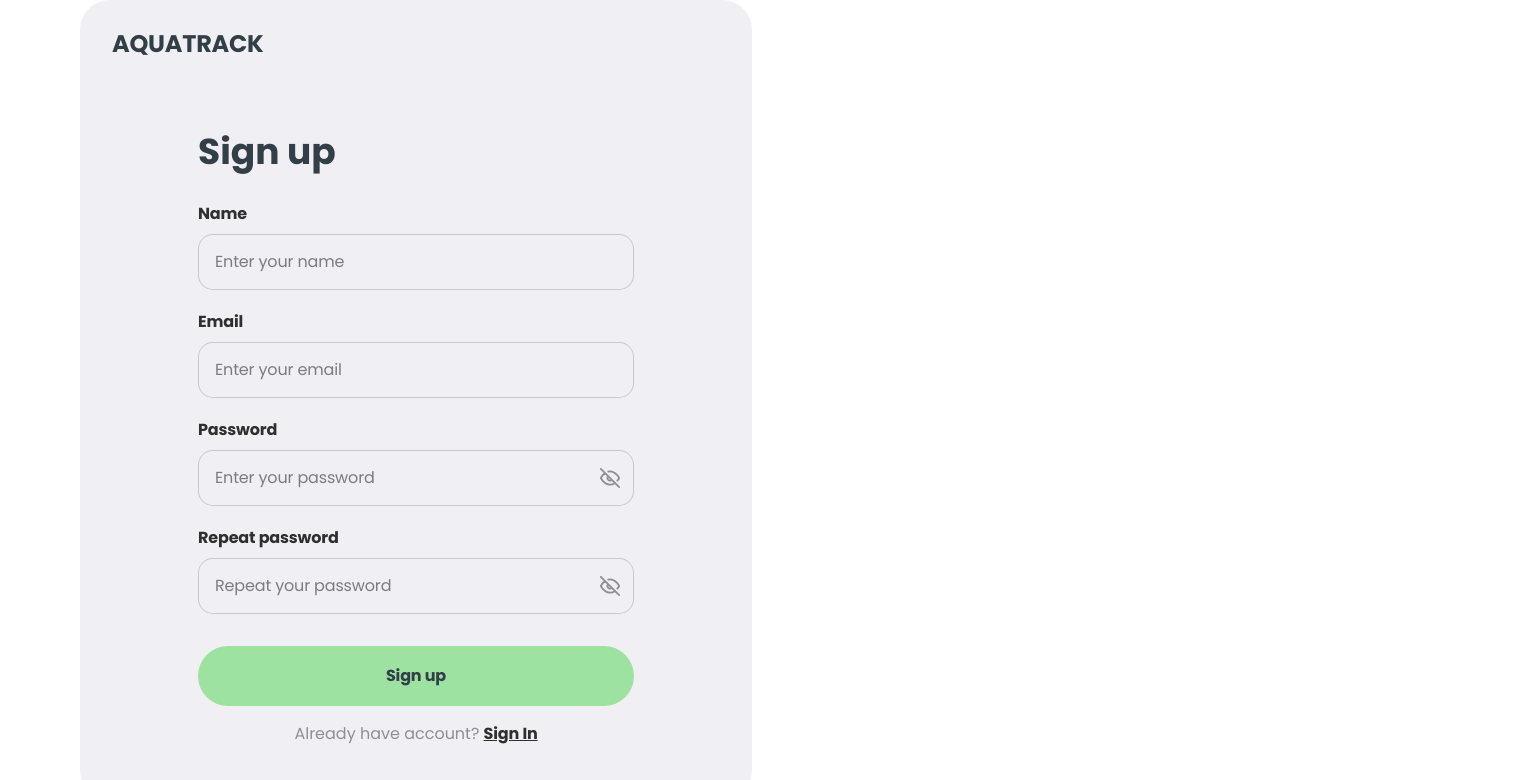
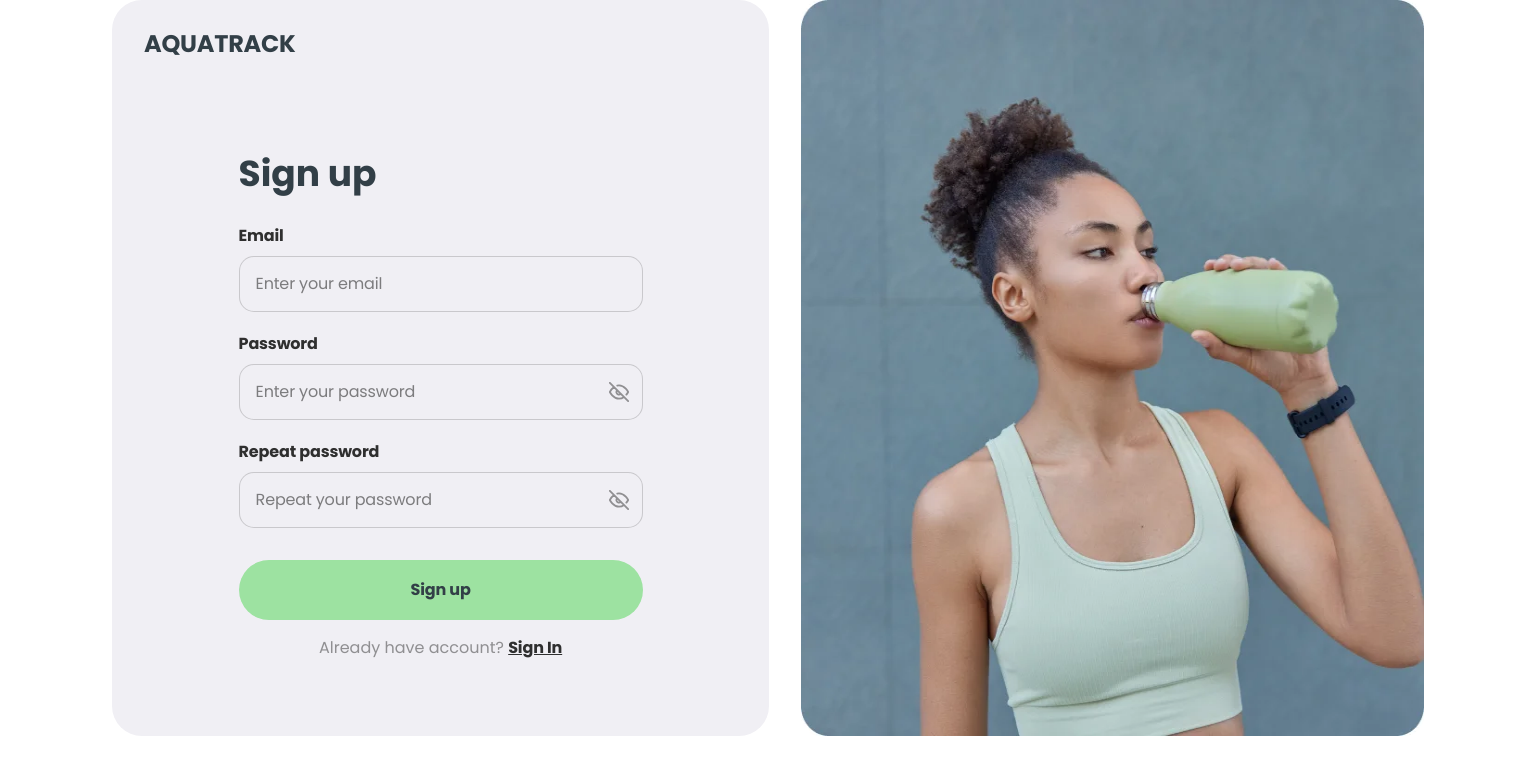
Before and after one commit to VolodymyrKozel/aqua-tracker-project-2, a React (Vite) app: page /signup in a window 1536 px wide. Shown: the top 780 px of the page. Built offline with nearby package versions, Linux system fonts and the light colour scheme.

Commit message:
Updating SignIn/SignUpStyles

```diff
--- a/src/components/AdvantagesSection/AdvantagesSection.module.css
+++ b/src/components/AdvantagesSection/AdvantagesSection.module.css
@@ -5,7 +5,7 @@
 
 .picture {
   width: 100%;
-  height: auto;
+  height: 736px;
   border-radius: 20px;
 }
 
--- a/src/components/SignInForm/SignInForm.module.css
+++ b/src/components/SignInForm/SignInForm.module.css
@@ -3,7 +3,7 @@
   border-radius: 30px;
   padding: 24px 16px;
   width: 343px;
-  height: 100vh;
+  height: 780px;
   min-height: 736px;
   background-color: var(--background-white);
 }
@@ -81,7 +81,8 @@
 @media screen and (min-width: 768px) {
   .container {
     padding: 32px;
-    width: 672px;
+    width: 704px;
+    height: 960px;
   }
   .formContainer {
     width: 436px;
--- a/src/components/SignUpForm/SignUpForm.jsx
+++ b/src/components/SignUpForm/SignUpForm.jsx
@@ -18,7 +18,7 @@ import Icon from '../shared/Icon/Icon';
 import { useToggle } from '../../hooks/useToggle';
 
 const SignUpForm = () => {
-  const nameId = useId();
+  // const nameId = useId();
   const emailId = useId();
   const passwordId = useId();
   const repeatPasswordId = useId();
@@ -37,7 +37,7 @@ const SignUpForm = () => {
     resolver: yupResolver(registerUserSchema),
     mode: 'onChange',
     defaultValues: {
-      name: '',
+      // name: '',
       email: '',
       password: '',
       repeatPassword: '',
@@ -57,7 +57,7 @@ const SignUpForm = () => {
         <div className={css.formContainer}>
           <h1 className={css.title}>Sign up</h1>
           <form className={css.form} onSubmit={handleSubmit(onSubmit)}>
-            <Label htmlFor={nameId}>Name</Label>
+            {/* <Label htmlFor={nameId}>Name</Label>
             <Input
               className={clsx(css.input, errors.name && css.error)}
               type="text"
@@ -66,7 +66,7 @@ const SignUpForm = () => {
               placeholder="Enter your name"
               autoComplete="on"
             />
-            {errors.name && <ErrorMessage>{errors.name.message}</ErrorMessage>}
+            {errors.name && <ErrorMessage>{errors.name.message}</ErrorMessage>} */}
 
             <Label htmlFor={emailId}>Email</Label>
             <Input
--- a/src/components/SignUpForm/SignUpForm.module.css
+++ b/src/components/SignUpForm/SignUpForm.module.css
@@ -2,7 +2,7 @@
   border-radius: 30px;
   padding: 24px 16px;
   width: 343px;
-  height: 100vh;
+  height: 780px;
   min-height: 736px;
   background-color: var(--background-white);
 }
@@ -15,6 +15,8 @@
 }
 .formContainer {
   width: 311px;
+  padding: 16px;
+
 }
 .logo {
   display: flex;
@@ -41,6 +43,9 @@
 }
 .input {
   margin-bottom: 16px;
+}
+.error {
+  border: 1px solid #ef5050;
 }
 
 .icon {
@@ -79,10 +84,12 @@
 @media screen and (min-width: 768px) {
   .container {
     padding: 32px;
-    width: 672px;
+    width: 704px;
+    height: 960px;
   }
   .formContainer {
     width: 436px;
+
   }
   .title {
     font-size: 36px;
@@ -100,3 +107,8 @@
     line-height: 1.5;
   }
 }
+@media screen and (min-width: 1440px) {
+  .container {
+    height: 736px;
+  }
+}
--- a/src/pages/SignInPage/SignInPage.jsx
+++ b/src/pages/SignInPage/SignInPage.jsx
@@ -1,13 +1,16 @@
-import SignInForm from "../../components/SignInForm/SignInForm";
-import css from "./SignInPage.module.css";
+import SignInForm from '../../components/SignInForm/SignInForm';
+import css from './SignInPage.module.css';
+import AdvantagesSection from '../../components/AdvantagesSection/AdvantagesSection';
 
 const SignInPage = () => {
-  return <div>
+  return (
     <div className={css.generalSignInInfo}>
-    <SignInForm />
+      <SignInForm />
+      <div className={css.advantagesSection}>
+        <AdvantagesSection />
+      </div>
     </div>
-
-  </div>;
+  );
 };
 
 export default SignInPage;
--- a/src/pages/SignInPage/SignInPage.module.css
+++ b/src/pages/SignInPage/SignInPage.module.css
@@ -1,4 +1,4 @@
-.generalSignInForm {
+.generalSignInInfo {
   width: 100%;
   display: flex;
   flex-direction: column;
@@ -9,21 +9,26 @@
   min-width: 320px;
   max-width: 375px;
 }
+.advantagesSection {
+  display: none;
+}
 
 @media only screen and (min-width: 768px) {
-    .generalSignInForm {
+  .generalSignInInfo {
     padding: 0 32px;
-      width: 768px;
     max-width: 100%;
   }
 }
 
 @media only screen and (min-width: 1440px) {
-    .generalSignInForm {
-      display: flex;
+  .generalSignInInfo {
     padding: 0 32px;
     gap: 32px;
     flex-direction: row;
     max-width: 100%;
   }
+
+  .advantagesSection {
+    display: block;
   }
+}
--- a/src/pages/SignUpPage/SignUpPage.jsx
+++ b/src/pages/SignUpPage/SignUpPage.jsx
@@ -1,9 +1,15 @@
 import SignUpForm from '../../components/SignUpForm/SignUpForm';
+import AdvantagesSection from '../../components/AdvantagesSection/AdvantagesSection';
+import css from './SignUpPage.module.css';
 
 const SignUpPage = () => {
   return (
-    <div>
+    <div className={css.generalSignUpInfo}>
       <SignUpForm />
+      <div className={css.advantagesSection}>
+      <AdvantagesSection  />
+      </div>
+
     </div>
   );
 };
--- /dev/null
+++ b/src/pages/SignUpPage/SignUpPage.module.css
@@ -0,0 +1,37 @@
+
+
+.generalSignUpInfo {
+    width: 100%;
+    display: flex;
+    flex-direction: column;
+    align-items: center;
+    justify-content: center;
+    margin: 0 auto;
+    padding: 0 16px;
+    min-width: 320px;
+    max-width: 375px;
+  }
+
+  .advantagesSection {
+    display: none;
+  }
+
+  @media only screen and (min-width: 768px) {
+    .generalSignUpInfo {
+      padding: 0 32px;
+      max-width: 100%;
+    }
+  }
+
+  @media only screen and (min-width: 1440px) {
+    .generalSignUpInfo {
+      padding: 0 32px;
+      gap: 32px;
+      flex-direction: row;
+      max-width: 100%;
+    }
+
+    .advantagesSection {
+      display: block;
+  }
+}
```
Lines whose indentation alone changed are shown as unchanged.
